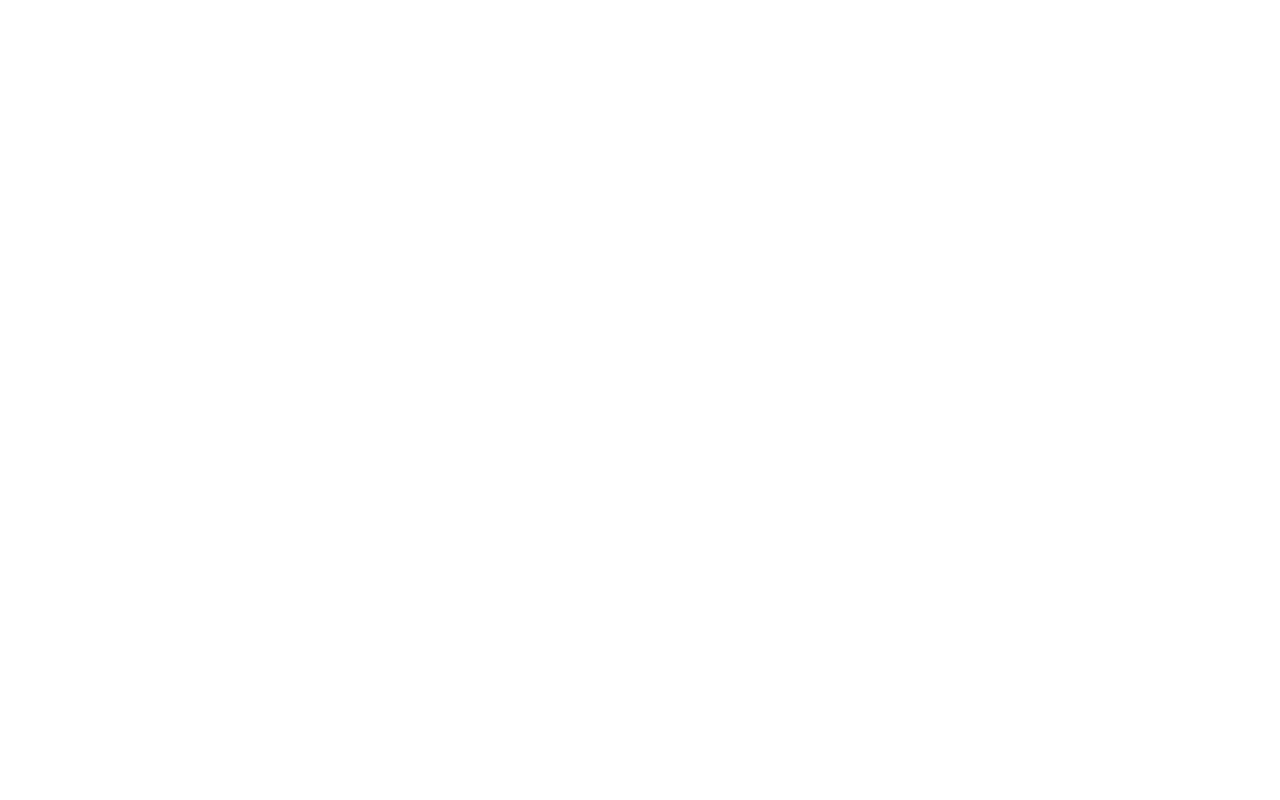
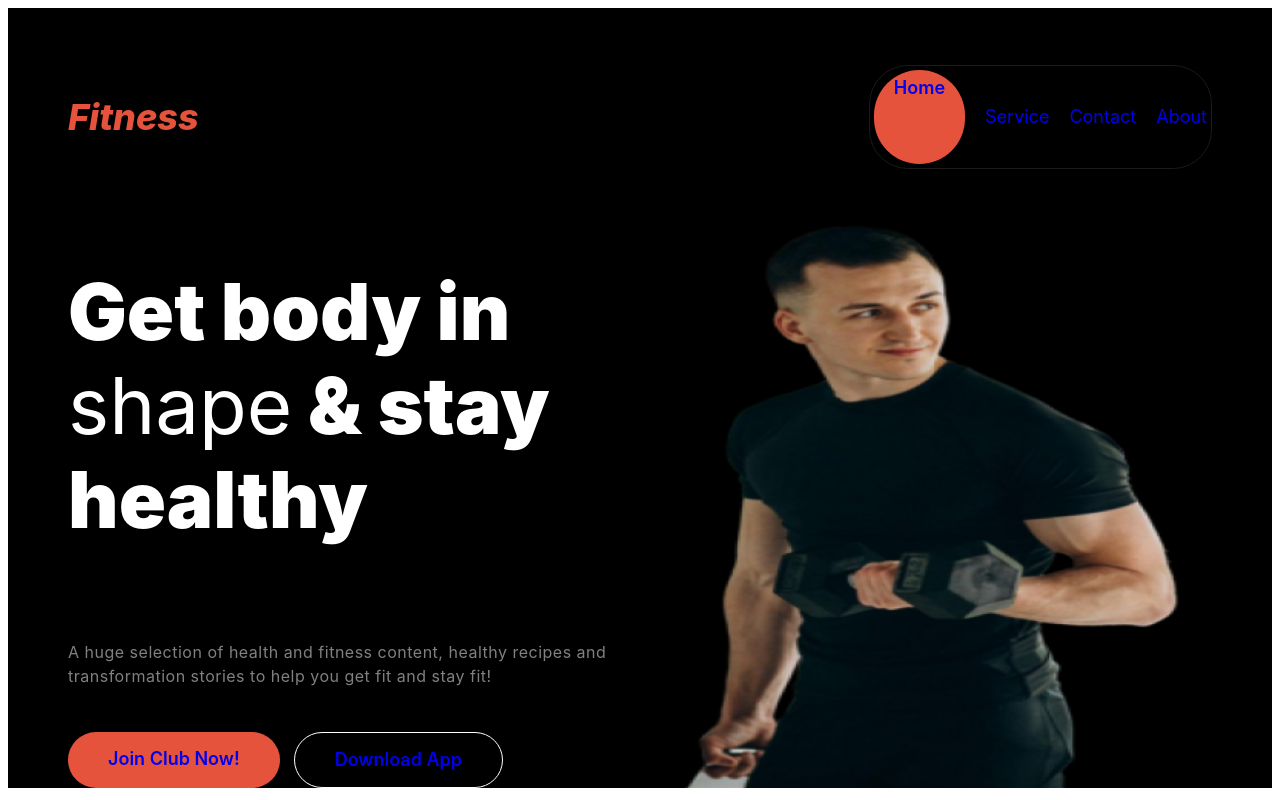
Before and after one commit to DexZed/Programming-Hero-Assignment-2, a plain HTML site: page index.html in a window 1280 px wide. Drawn offline with Linux system fonts and the light colour scheme.

Commit message:
"Added hero section HTML structure and updated styles.css with new CSS rules"

```diff
--- a/index.html
+++ b/index.html
@@ -9,7 +9,37 @@
 </head>
 
 <body>
-
+    <section class="hero-section">
+        <div class="content-wrapper">
+            <header class="header">
+                <h1 class="brand-name">Fitness</h1>
+                <nav class="nav-menu">
+                    <a href="#" class="nav-item-active">Home</a>
+                    <a href="#" class="nav-item">Service</a>
+                    <a href="#" class="nav-item">Contact</a>
+                    <a href="#" class="nav-item">About</a>
+                </nav>
+            </header>
+            <div class="hero-content">
+                <div class="hero-text">
+                    <h2 class="hero-title">
+                        Get body in <span
+                            style="font-family: Miama, -apple-system, Roboto, Helvetica, sans-serif; font-weight: 400;">shape</span>
+                        & stay healthy
+                    </h2>
+                    <p class="hero-description">
+                        A huge selection of health and fitness content, healthy recipes and transformation stories to
+                        help you get fit and stay fit!
+                    </p>
+                    <div class="cta-container">
+                        <a href="#" class="cta-button cta-primary">Join Club Now!</a>
+                        <a href="#" class="cta-button cta-secondary">Download App</a>
+                    </div>
+                </div>
+                <img src="./images/images 2.png"alt="Fitness model demonstrating exercise" class="hero-image" loading="lazy" />
+            </div>
+        </div>
+    </section>
 
 </body>
 
--- a/styles.css
+++ b/styles.css
@@ -1,5 +1,8 @@
+*{
+    text-decoration: none;
+}
 .hero-section {
-    background: linear-gradient(180deg, #111 0%, rgba(119, 119, 119, 0) 100%);
+    background: black;
     display: flex;
     flex-direction: column;
     align-items: center;
@@ -95,6 +98,7 @@
     justify-content: center;
     border-radius: 42px;
     padding: 16px 40px;
+    text-decoration: none;
 }
 
 .cta-primary {
```
